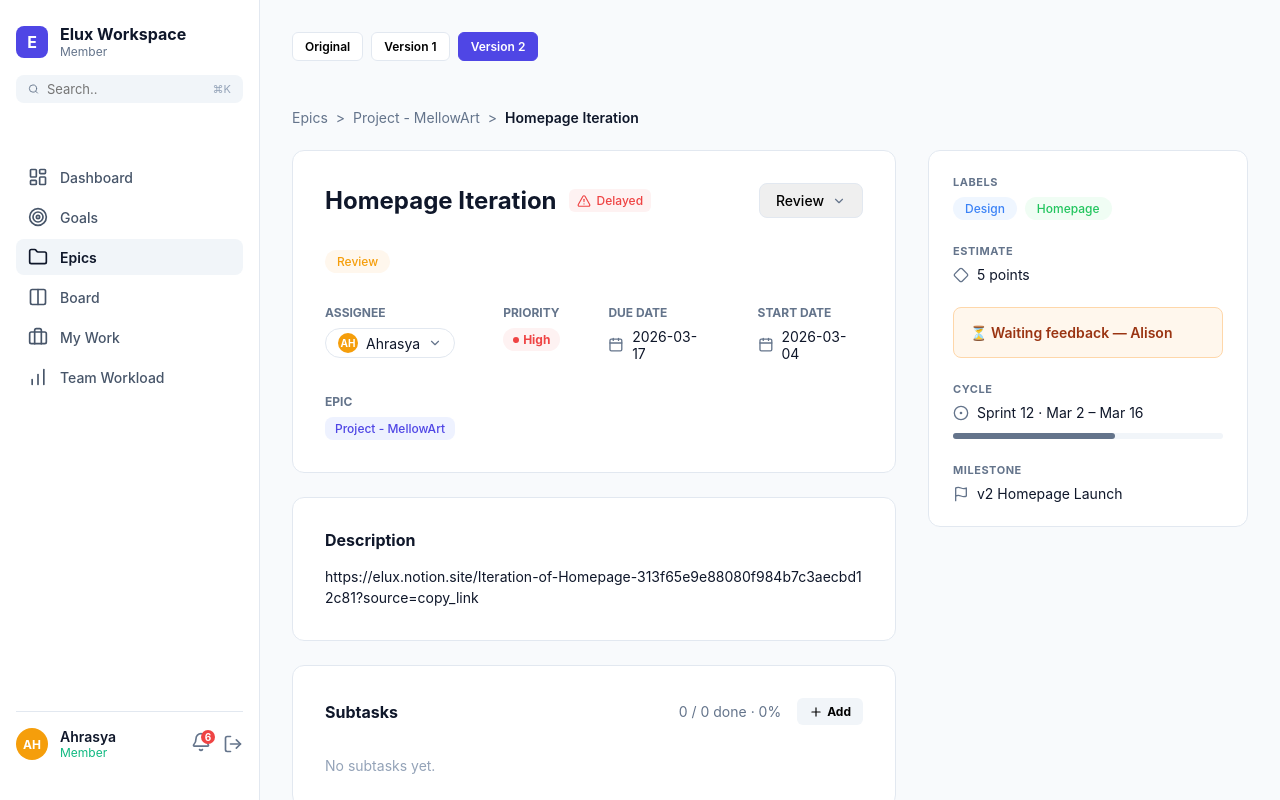
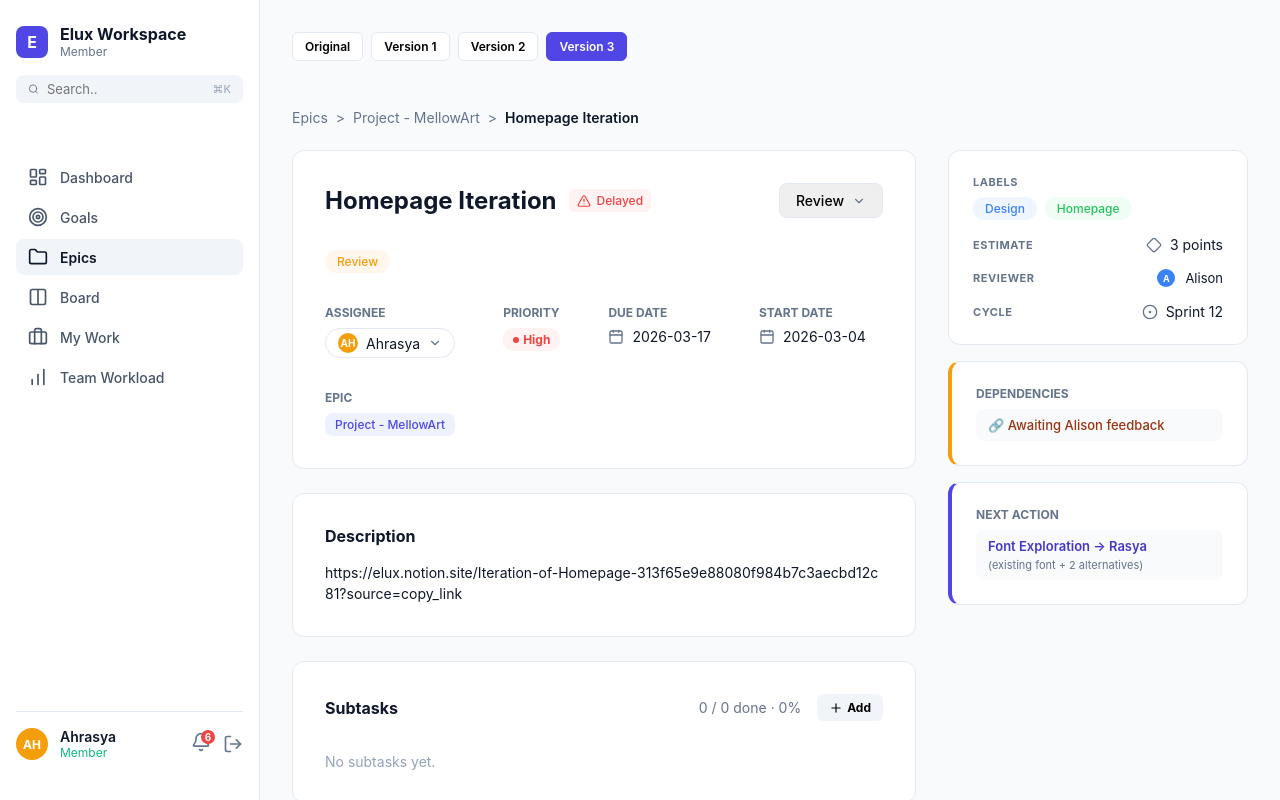
Before and after one commit to ahhrsya/eluxtop, a React (Vite) app: page / in a window 1280 px wide. Built offline with nearby package versions, Linux system fonts and the light colour scheme.

Commit message:
feat: add Version 3 multi-card accountability sidebar

```diff
--- a/src/App.tsx
+++ b/src/App.tsx
@@ -19,7 +19,7 @@ import {
 import './index.css';
 
 function App() {
-  const [version, setVersion] = useState<'original' | 'v1' | 'v2'>('v2');
+  const [version, setVersion] = useState<'original' | 'v1' | 'v2' | 'v3'>('v3');
 
   return (
     <div className="dashboard-layout">
@@ -113,6 +113,12 @@ function App() {
           >
             Version 2
           </button>
+          <button
+            className={`version-btn ${version === 'v3' ? 'active' : ''}`}
+            onClick={() => setVersion('v3')}
+          >
+            Version 3
+          </button>
         </div>
 
         <div className="breadcrumbs">
@@ -123,8 +129,8 @@ function App() {
           <span className="active">Homepage Iteration</span>
         </div>
 
-        <div className={(version === 'v1' || version === 'v2') ? 'page-grid' : ''}>
-          <div className={(version === 'v1' || version === 'v2') ? 'left-column' : ''}>
+        <div className={(version === 'v1' || version === 'v2' || version === 'v3') ? 'page-grid' : ''}>
+          <div className={(version === 'v1' || version === 'v2' || version === 'v3') ? 'left-column' : ''}>
             {/* Header Card */}
             <div className="card">
               <div className="header-row">
@@ -218,9 +224,12 @@ function App() {
             </div>
           </div>
 
-          {/* Version 1 & 2 Right Sidebar */}
-          {(version === 'v1' || version === 'v2') && (
-            <div className="sidebar-right" style={{ width: version === 'v2' ? 320 : 300 }}>
+          {/* Sidebar right for V1, V2, V3 */}
+          {(version === 'v1' || version === 'v2' || version === 'v3') && (
+            <div className="sidebar-container" style={{ display: 'flex', flexDirection: 'column', gap: '16px', width: 300 }}>
+
+              {/* Properties Card (V3 uses separate cards) */}
+              <div className="sidebar-right" style={{ width: '100%', gap: version === 'v3' ? '16px' : '24px' }}>
                 <div className="sidebar-field">
                   <span className="field-label">LABELS</span>
                   <div className="pills-row">
@@ -229,11 +238,11 @@ function App() {
                   </div>
                 </div>
 
-              <div className="sidebar-field">
-                <span className="field-label">ESTIMATE</span>
+                <div className="sidebar-field" style={{ flexDirection: 'row', justifyContent: 'space-between', alignItems: 'center' }}>
+                  <span className="field-label" style={{ marginBottom: 0 }}>ESTIMATE</span>
                   <div className="sidebar-value">
                     <Diamond size={16} color="#64748B" />
-                  <span>{version === 'v1' ? '3' : '5'} points</span>
+                    <span>{version === 'v1' ? '3' : version === 'v2' ? '5' : '3'} points</span>
                   </div>
                 </div>
 
@@ -243,11 +252,22 @@ function App() {
                   </div>
                 )}
 
-              <div className="sidebar-field">
-                <span className="field-label">CYCLE</span>
+                {version === 'v3' && (
+                  <div className="sidebar-field" style={{ flexDirection: 'row', justifyContent: 'space-between', alignItems: 'center' }}>
+                    <span className="field-label" style={{ marginBottom: 0 }}>REVIEWER</span>
+                    <div className="reviewer-badge" style={{ padding: 0, border: 'none' }}>
+                      <div className="avatar" style={{ width: 18, height: 18, fontSize: 9, backgroundColor: '#3b82f6' }}>A</div>
+                      <span style={{ fontSize: 13 }}>Alison</span>
+                    </div>
+                  </div>
+                )}
+
+                <div className="sidebar-field" style={{ flexDirection: 'row', justifyContent: 'space-between', alignItems: 'center' }}>
+                  <span className="field-label" style={{ marginBottom: 0 }}>CYCLE</span>
                   <div className="sidebar-value">
                     <CircleDot size={16} color="#64748B" />
                     <span>Sprint 12 {version === 'v2' && '· Mar 2 – Mar 16'}</span>
+                  </div>
                 </div>
                 {version === 'v2' && (
                   <div className="progress-container">
@@ -256,8 +276,30 @@ function App() {
                 )}
               </div>
 
+              {/* Card 2: Dependencies (V3) */}
+              {version === 'v3' && (
+                <div className="sidebar-right card-accent-amber" style={{ width: '100%', gap: '8px' }}>
+                  <span className="field-label">DEPENDENCIES</span>
+                  <div className="sidebar-item-box amber-accent">
+                    <span style={{ fontSize: 13, fontWeight: 500 }}>🔗 Awaiting Alison feedback</span>
+                  </div>
+                </div>
+              )}
+
+              {/* Card 3: Next Action (V3) */}
+              {version === 'v3' && (
+                <div className="sidebar-right card-accent-blue" style={{ width: '100%', gap: '8px' }}>
+                  <span className="field-label">NEXT ACTION</span>
+                  <div className="sidebar-item-box blue-accent" style={{ flexDirection: 'column', alignItems: 'flex-start', gap: '4px' }}>
+                    <span style={{ fontSize: 13, fontWeight: 600 }}>Font Exploration → Rasya</span>
+                    <span style={{ fontSize: 11, color: '#64748B' }}>(existing font + 2 alternatives)</span>
+                  </div>
+                </div>
+              )}
+
+              {/* Original Reviewer field for V1 */}
               {version === 'v1' && (
-                <div className="sidebar-field">
+                <div className="sidebar-field" style={{ marginTop: 'auto' }}>
                   <span className="field-label">REVIEWER</span>
                   <div className="reviewer-badge">
                     <div className="avatar" style={{ width: 20, height: 20, fontSize: 10, backgroundColor: '#3b82f6' }}>A</div>
--- a/src/index.css
+++ b/src/index.css
@@ -505,3 +505,28 @@ body {
   background-color: #64748b;
   border-radius: 3px;
 }
+
+/* Version 3 Specifics */
+.card-accent-amber {
+  border-left: 4px solid var(--warning-color) !important;
+}
+
+.card-accent-blue {
+  border-left: 4px solid var(--primary-color) !important;
+}
+
+.sidebar-item-box {
+  display: flex;
+  align-items: center;
+  padding: 8px 12px;
+  border-radius: 8px;
+  background-color: #f8fafc;
+}
+
+.amber-accent {
+  color: #9a3412;
+}
+
+.blue-accent {
+  color: #4338ca;
+}
```
Lines whose indentation alone changed are shown as unchanged.
